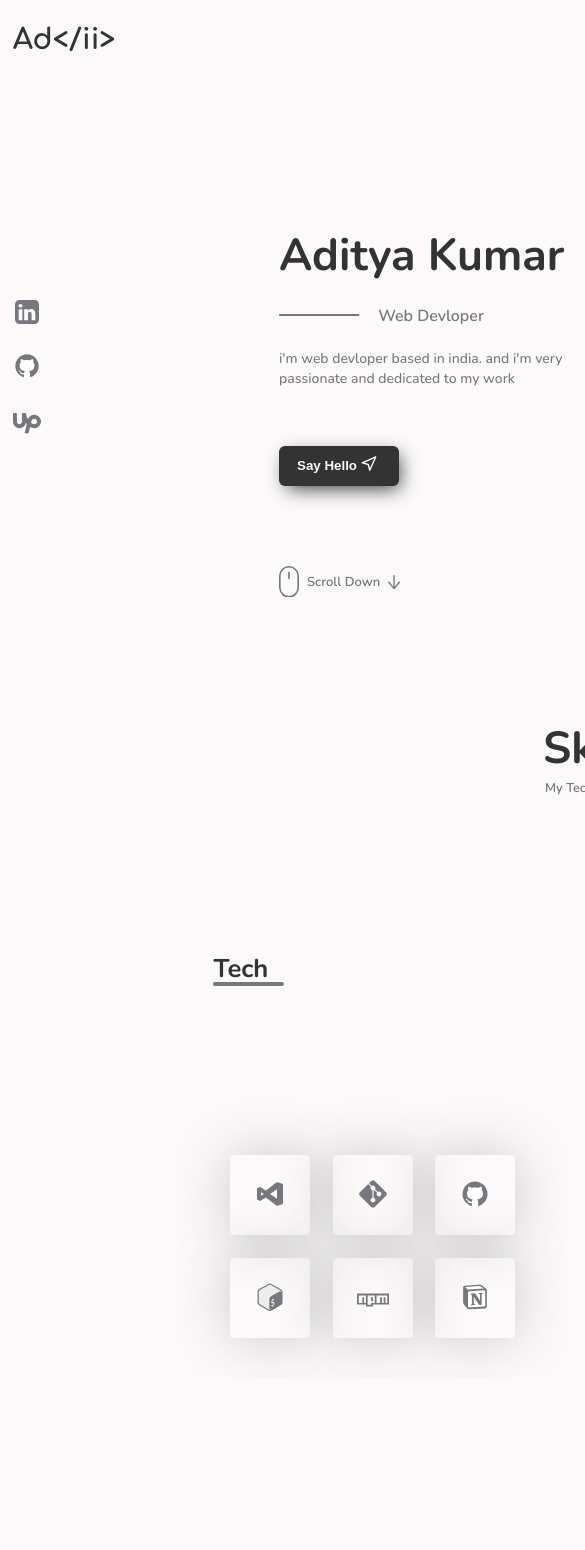
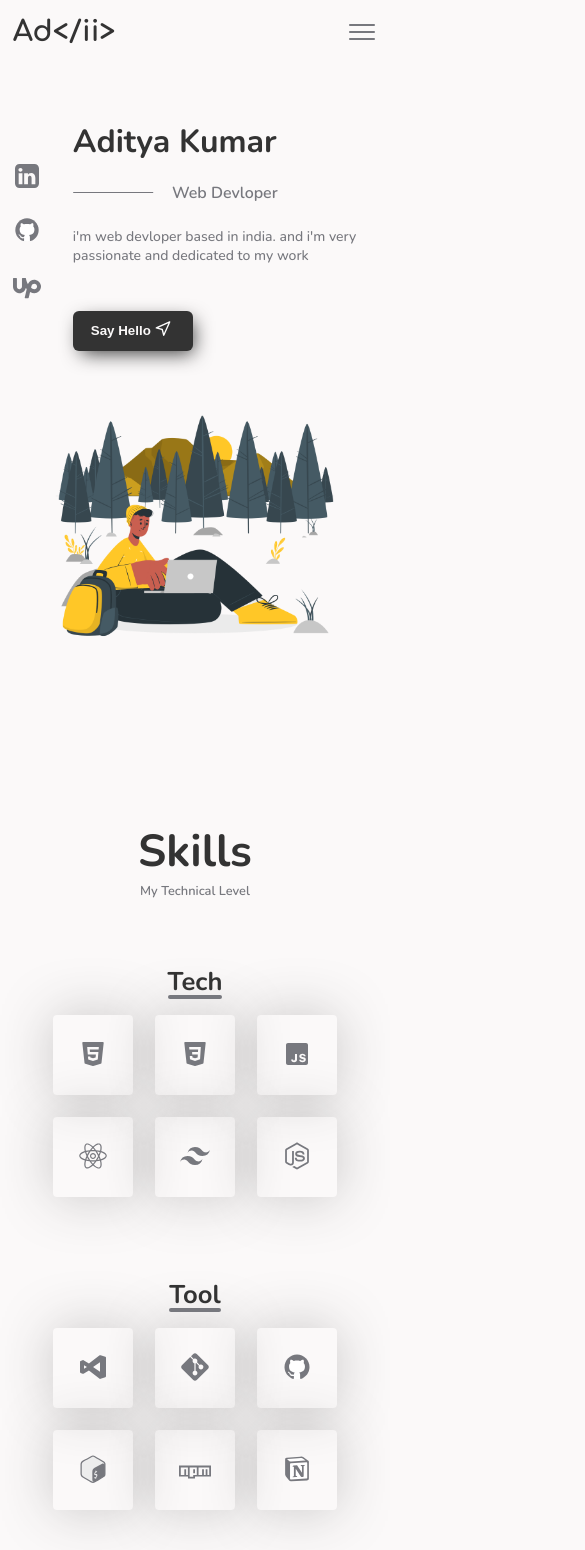
Before and after one commit to adii1203/PERSONAL-PORTFOLIO-WEBSITE, a plain HTML site: page index.html in a window 390 px wide. Shown: the top 1550 px of the page, 585 px wide, since content can reach past the window. Before the commit the page ends 1378 px from the top, so only its background shows below. Drawn offline with nearby package versions, Linux system fonts and the light colour scheme.

Commit message:
responsive added

```diff
--- a/css/style.css
+++ b/css/style.css
@@ -33,15 +33,14 @@ body{
 }
 
 .nav{
-    /* border:1px solid red; */
-    width: 75rem;
+    width: min(75rem,100%);
     margin-inline: auto;
     padding: 1.5rem .8rem;
     position: sticky;
     top: 0;
     z-index: 99;
     background: var(--color-100);
-    /* overflow: hidden; */
+
 }
 
 .navbar__wrapper{
@@ -49,7 +48,6 @@ body{
     display: flex;
     justify-content: space-between;
     align-items: center;
-    /* border:1px solid red; */
 }
 
 .navbar__logo .logo{
@@ -78,10 +76,14 @@ body{
     transform: scale(1.2);
 }
 
+.menu{
+    display: none;
+}
+
 /* hero section start here */
 
-.hero{
-    width: 75rem;
+ .hero{
+    width: min(75rem, 100%);
     margin-inline: auto;
     margin-top: 4em;
     font-family: var(--ff-002);
@@ -95,6 +97,12 @@ body{
     align-items: center;
 }
 
+.left__box{
+    display: flex;
+    gap: 6rem;
+    align-items: center;
+    justify-content: space-between;
+}
 .social__link{
     display: flex;
     flex-direction: column;
@@ -123,7 +131,7 @@ svg{
 
 .text__contant{
     margin-left: 80px;
-    /* margin-bottom: 4.9rem; */
+    margin-bottom: 4.9rem;
     width: 350px;
 }
 
@@ -139,6 +147,7 @@ svg{
     color: var(--color-400);
     font-weight: var(--fw-600);
     margin-top: 1.2rem;
+    width: max-content;
 }
 
 .status::before{
@@ -229,7 +238,7 @@ svg{
 /* skills section starts */
 
 .skills{
-    width: 75rem;
+    width: min(75rem,100%);
     margin-inline: auto;
     margin-top: 6em;
     font-family: var(--ff-002);
@@ -375,3 +384,77 @@ svg{
 .tool div:hover:nth-child(6) svg{
     fill: #000;
 }
+
+/* mwdia querees */
+
+@media (max-width:430px){
+    .nav{
+        width: min(75rem, 100%);
+        padding: 1rem .8rem;
+        font-family: var(--ff-001);
+        position: relative;
+    }
+    .navbar__list{
+        position: absolute;
+        inset: 80px 40px;
+        display: flex;
+        align-items: center;
+        justify-content: center;
+        flex-direction: column;
+        height: 50vh;
+        width: 80%;
+        gap: 1.8rem;
+        box-shadow: 0px 0px 68px -40px var(--color-500);
+        transform: translateY(-540px);
+        opacity: 0;
+        transition: all 0.3s ease;
+        background-color: #fff;
+    }
+    .show{
+        opacity: 1;
+        transform: translateY(0);
+    }
+    .menu{
+        display: block;
+    }
+
+    .hero{
+        margin-top: 0;
+    }
+    .hero__wrapper{
+        flex-direction: column;
+    }
+    .text__contant{
+        margin-left: 0px;
+        margin-bottom: 0;
+        width: auto;
+    }
+    .left__box{
+        gap: 2rem;
+        margin-top: 2rem;
+    }
+    .social__link{
+        align-items: left;
+    }
+    .text__contant .title{
+        font-size: 2rem;
+    }
+    .img__contant img{
+        width: 20rem;
+    }
+    .btn{
+        margin-top:2.8rem ;
+    }
+    .scroll__box{
+        display: none;
+    }
+    .skills__row{
+        flex-direction: column;
+    }
+    .skills__row h3::after{
+        width: 100%;
+    }
+    ._tool h3::after{
+        left: 0;
+    }
+}
--- a/index.html
+++ b/index.html
@@ -6,6 +6,7 @@
     <meta name="viewport" content="width=device-width, initial-scale=1.0">
     <link rel="stylesheet" href="css/style.css">
     <link rel="shortcut icon" href="icons/apple-touch-icon.png" type="image/x-icon">
+    <script src="script.js" defer></script>
     <title>aditya kumar</title>
 </head>
 <body>
@@ -15,6 +16,7 @@
             <div class="navbar__logo">
                 <p class="logo">Ad<span><</span>/ii<span>></span></p>
             </div>
+            <svg class="menu" xmlns="http://www.w3.org/2000/svg"  viewBox="0 0 30 30" width="30px" height="30px"><path d="M 3 7 A 1.0001 1.0001 0 1 0 3 9 L 27 9 A 1.0001 1.0001 0 1 0 27 7 L 3 7 z M 3 14 A 1.0001 1.0001 0 1 0 3 16 L 27 16 A 1.0001 1.0001 0 1 0 27 14 L 3 14 z M 3 21 A 1.0001 1.0001 0 1 0 3 23 L 27 23 A 1.0001 1.0001 0 1 0 27 21 L 3 21 z"/></svg>
             <div class="navbar__list">
                 <a href="#home" class="navbar__link">Home</a>
                 <a href="#skills" class="navbar__link">Skills</a>
@@ -28,6 +30,7 @@
     <!-- hero section  -->
     <section class="hero"  id="home">
         <div class="hero__wrapper">
+            <div class="left__box">
                 <div class="social__link">
                     <a target="_blank" href="https://www.linkedin.com/in/aditya-thakur-43120b245" class="link">
                         <svg xmlns="http://www.w3.org/2000/svg"  viewBox="0 0 26 26" width="24px" height="24px">
@@ -74,13 +77,14 @@
                         </svg>
                     </div>
                 </div>
+            </div>
             <div class="img__contant">
                 <img src="icons/Working from anywhere-cuate.png" alt="">
             </div>
         </div>
     </section>
 
-    <!-- skills secrtion starts here -->
+    <!-- skills secrtion starts here  -->
     <section class="skills" id="skills">
         <div class="skills__header">
             <h2>Skills</h2>
--- /dev/null
+++ b/script.js
@@ -0,0 +1,6 @@
+const menu = document.querySelector('.menu');
+const navbarList = document.querySelector('.navbar__list')
+
+menu.addEventListener('click',()=>{
+    navbarList.classList.toggle('show')
+})
```
Also changed, not shown: icons/icons8-menu.svg (added). Lines whose indentation alone changed are shown as unchanged.
